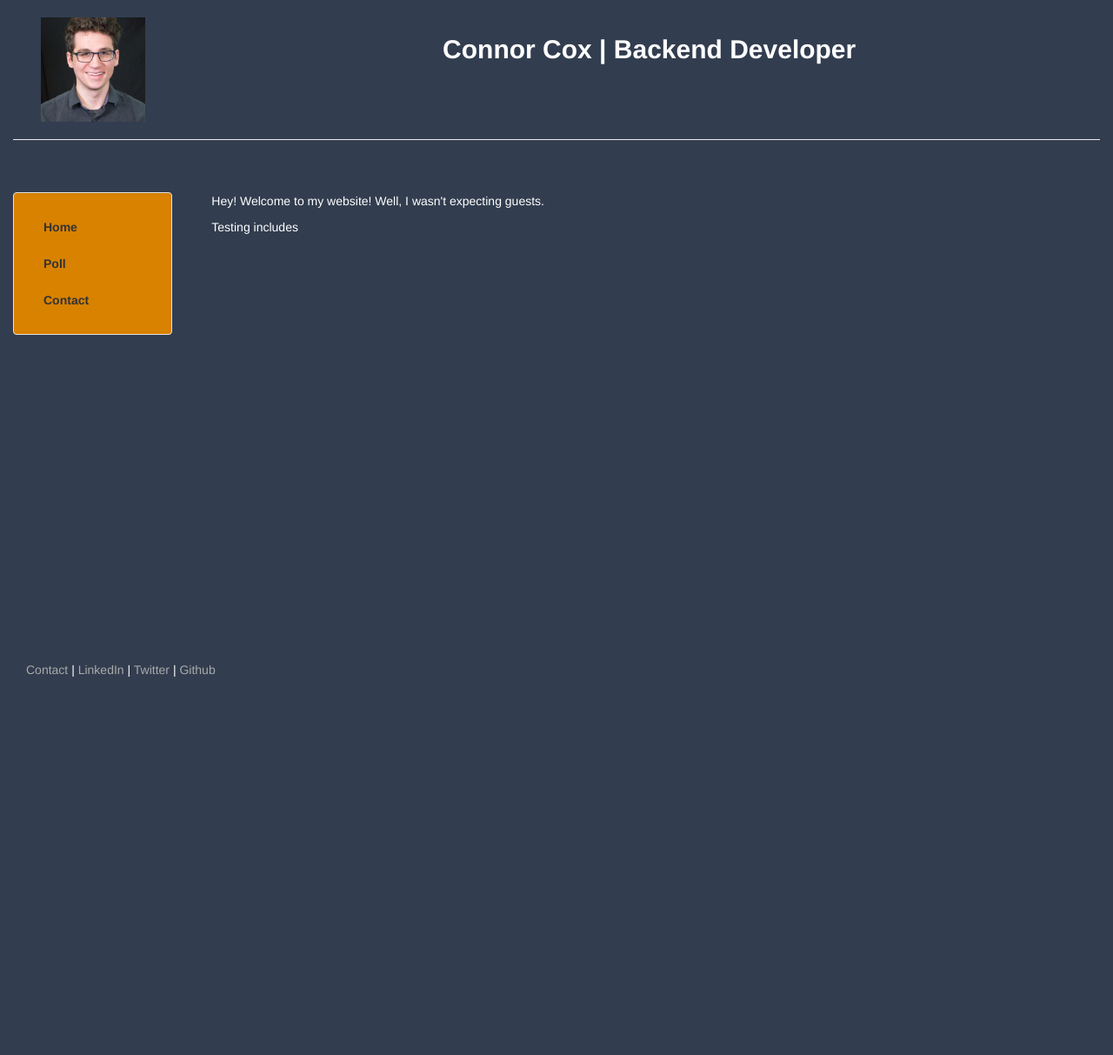
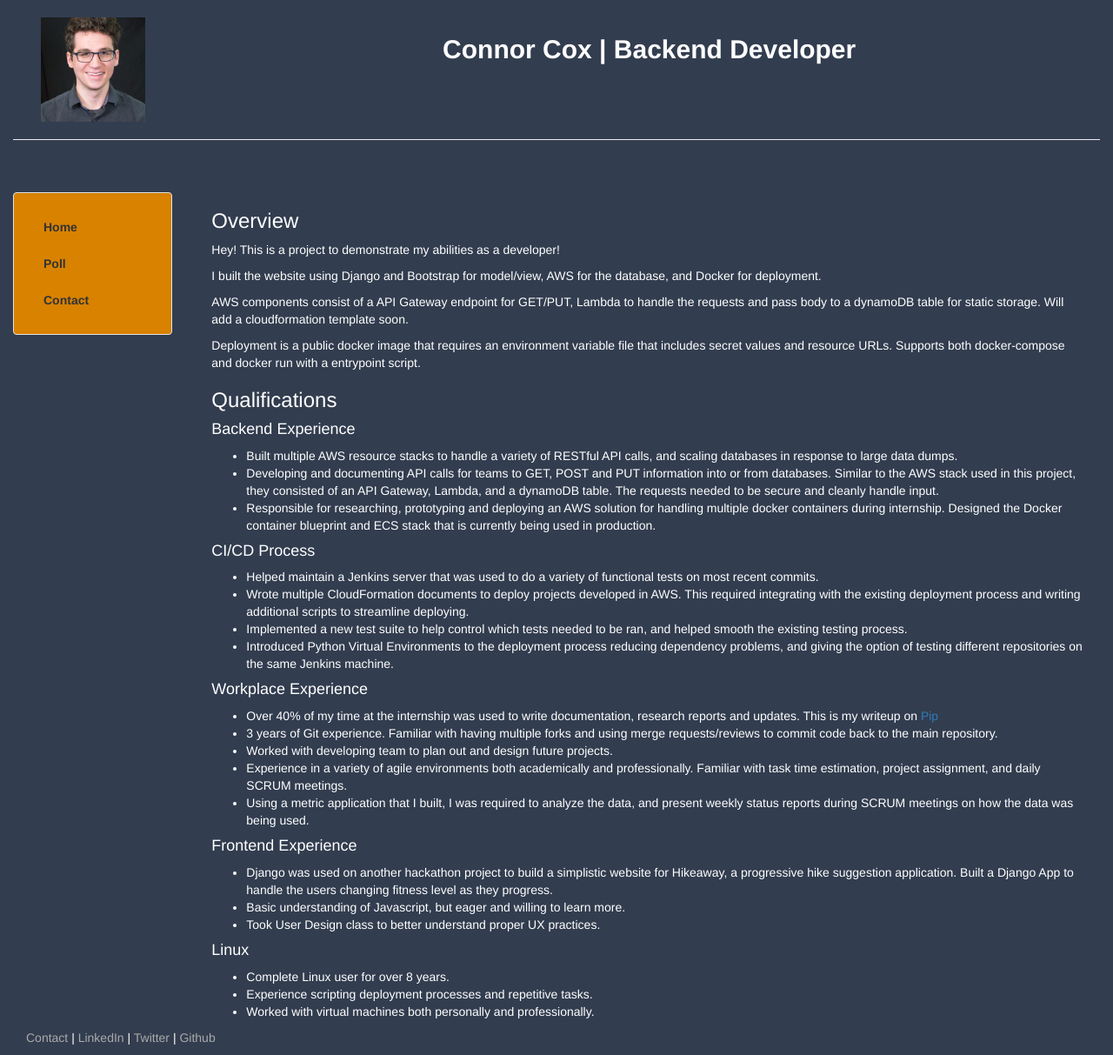
Before and after one commit to noxor0/DjangoUnsynqed, a Django app: page / in a window 1280 px wide. Shown: the whole page at 87% size. Before the commit the page ends 778 px from the top, so only its background shows below. Run offline with Django 3.2, Linux system fonts and the light colour scheme; some libraries are stand-ins or nearby versions.

Commit message:
About me page populated with qualifiactions

```diff
--- a/dusite/about/templates/about/header.html
+++ b/dusite/about/templates/about/header.html
@@ -59,7 +59,7 @@
 	<footer>
 		<div class="container-fluid" style='margin-left:15px'>
 			<p style="color:#fff"><a href="mailto:concox@uw.edu" target="blank" style="color:#aaa">Contact</a>
-				 | <a href="https://www.linkedin.com/feed/" target="blank" style="color:#aaa">LinkedIn</a>
+				 | <a href="https://www.linkedin.com/in/concox/" target="blank" style="color:#aaa">LinkedIn</a>
 				 | <a href="https://twitter.com/Noxor0" target="blank" style="color:#aaa">Twitter</a>
 				 | <a href="https://github.com/noxor0" target="blank" style="color:#aaa">Github</a>
 			 </p>
--- a/dusite/about/templates/about/home.html
+++ b/dusite/about/templates/about/home.html
@@ -1,6 +1,46 @@
 {% extends "about/header.html" %}
 {% block content %}
-<p>Hey! Welcome to my website! Well, I wasn't expecting guests.</p>
+<h3>Overview</h3>
+<p>Hey! This is a project to demonstrate my abilities as a developer!</p>
+<p>I built the website using Django and Bootstrap for model/view, AWS for the database, and Docker for deployment.</p>
+<p>AWS components consist of a API Gateway endpoint for GET/PUT, Lambda to handle the requests and pass body to a dynamoDB table for static storage. Will add a cloudformation template soon.</p>
+<p>Deployment is a public docker image that requires an environment variable file that includes secret values and resource URLs. Supports both docker-compose and docker run with a entrypoint script.</p>
 
-{% include "about/includes/htmlsnippet.html" %}
+<h3>Qualifications</h3>
+<h4>Backend Experience</h4>
+<ul>
+  <li>Built multiple AWS resource stacks to handle a variety of RESTful API calls, and scaling databases in response to large data dumps. </li>
+  <li>Developing and documenting API calls for teams to GET, POST and PUT information into or from databases. Similar to the AWS stack used in this project, they consisted of an API Gateway, Lambda, and a dynamoDB table. The requests needed to be secure and cleanly handle input.</li>
+  <li>Responsible for researching, prototyping and deploying an AWS solution for handling multiple docker containers during internship. Designed the Docker container blueprint and ECS stack that is currently being used in production. </li>
+</ul>
+<h4>CI/CD Process</h4>
+<ul>
+  <li>Helped maintain a Jenkins server that was used to do a variety of functional tests on most recent commits.</li>
+  <li>Wrote multiple CloudFormation documents to deploy projects developed in AWS. This required integrating with the existing deployment process and writing additional scripts to streamline deploying.</li>
+  <li>Implemented a new test suite to help control which tests needed to be ran, and helped smooth the existing testing process.</li>
+  <li>Introduced Python Virtual Environments to the deployment process reducing dependency problems, and giving the option of testing different repositories on the same Jenkins machine.</li>
+</ul>
+<h4>Workplace Experience</h4>
+<ul>
+  <li>Over 40% of my time at the internship was used to write documentation, research reports and updates. This is my writeup on <a href="https://docs.google.com/document/d/1kd0CH-t9SWU44HPFSUT_XYbTCD1TjW6Ro3USDjkxjCY/edit?usp=sharing">Pip</a></li>
+  <li>3 years of Git experience. Familiar with having multiple forks and using merge requests/reviews to commit code back to the main repository.</li>
+  <li>Worked with developing team to plan out and design future projects.</li>
+  <li>Experience in a variety of agile environments both academically and professionally. Familiar with task time estimation, project assignment, and daily SCRUM meetings. </li>
+  <li>Using a metric application that I built, I was required to analyze the data, and present weekly status reports during SCRUM meetings on how the data was being used. </li>
+</ul>
+<h4>Frontend Experience</h4>
+<ul>
+  <li>Django was used on another hackathon project to build a simplistic website for Hikeaway, a progressive hike suggestion application. Built a Django App to handle the users changing fitness level as they progress.</li>
+  <li>Basic understanding of Javascript, but eager and willing to learn more.</li>
+  <li>Took User Design class to better understand proper UX practices.</li>
+
+</ul>
+<h4></h4>
+<h4>Linux</h4>
+<ul>
+  <li>Complete Linux user for over 8 years.</li>
+  <li>Experience scripting deployment processes and repetitive tasks.</li>
+  <li>Worked with virtual machines both personally and professionally.</li>
+</ul>
+
 {% endblock %}
--- a/dusite/dusite/settings.py
+++ b/dusite/dusite/settings.py
@@ -21,7 +21,7 @@ BASE_DIR = os.path.dirname(os.path.dirname(os.path.abspath(__file__)))
 
 # SECURITY WARNING: keep the secret key used in production secret!
 # SECRET_KEY = open('dusite/du_keys', 'r').readline()
-SECRET_KEY = os.environ['DJ-SECRET']
+SECRET_KEY = os.environ['DUSECRET']
 
 # SECURITY WARNING: don't run with debug turned on in production!
 DEBUG = True
```
Also changed, not shown: 3 other files.
